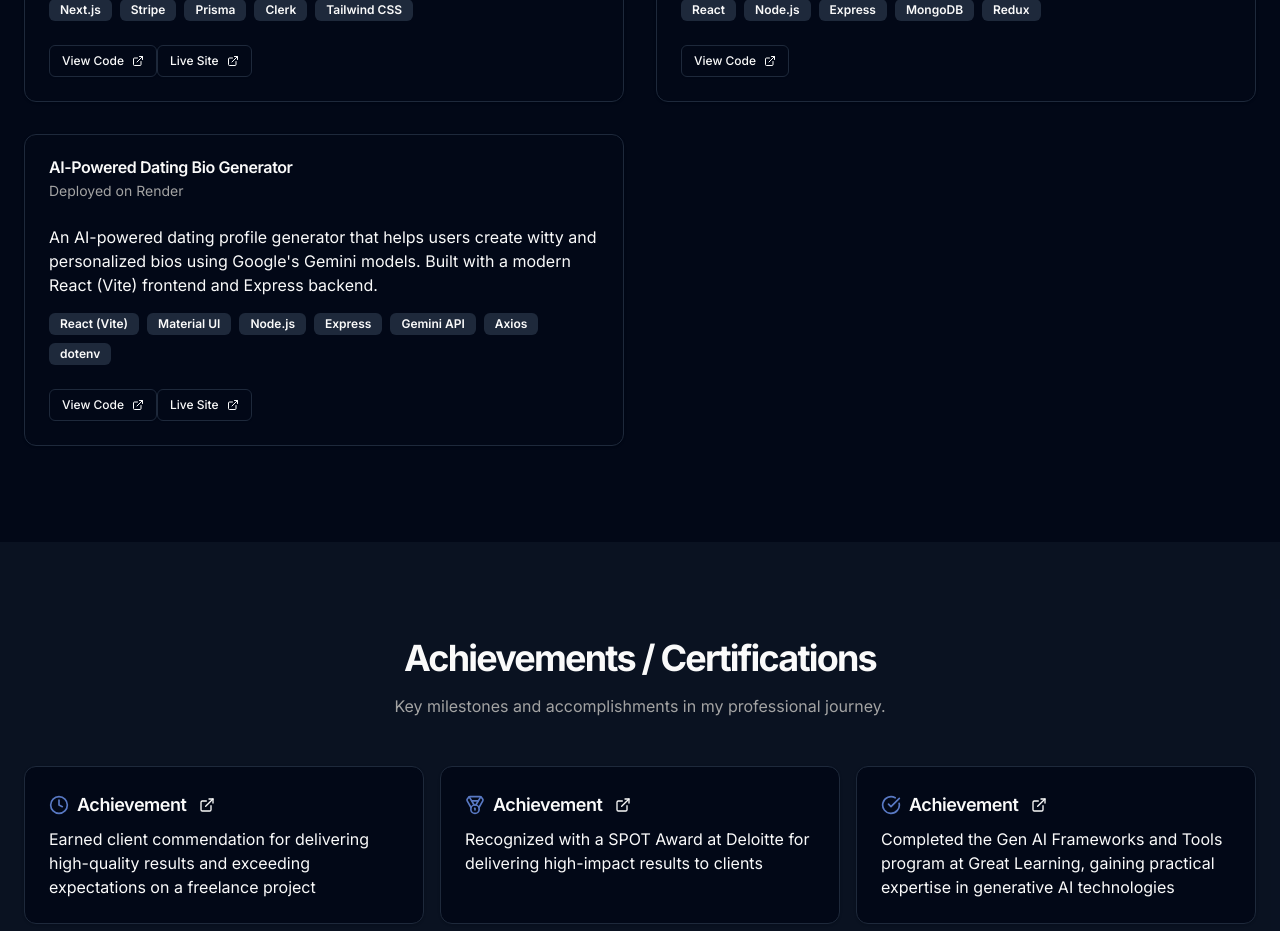
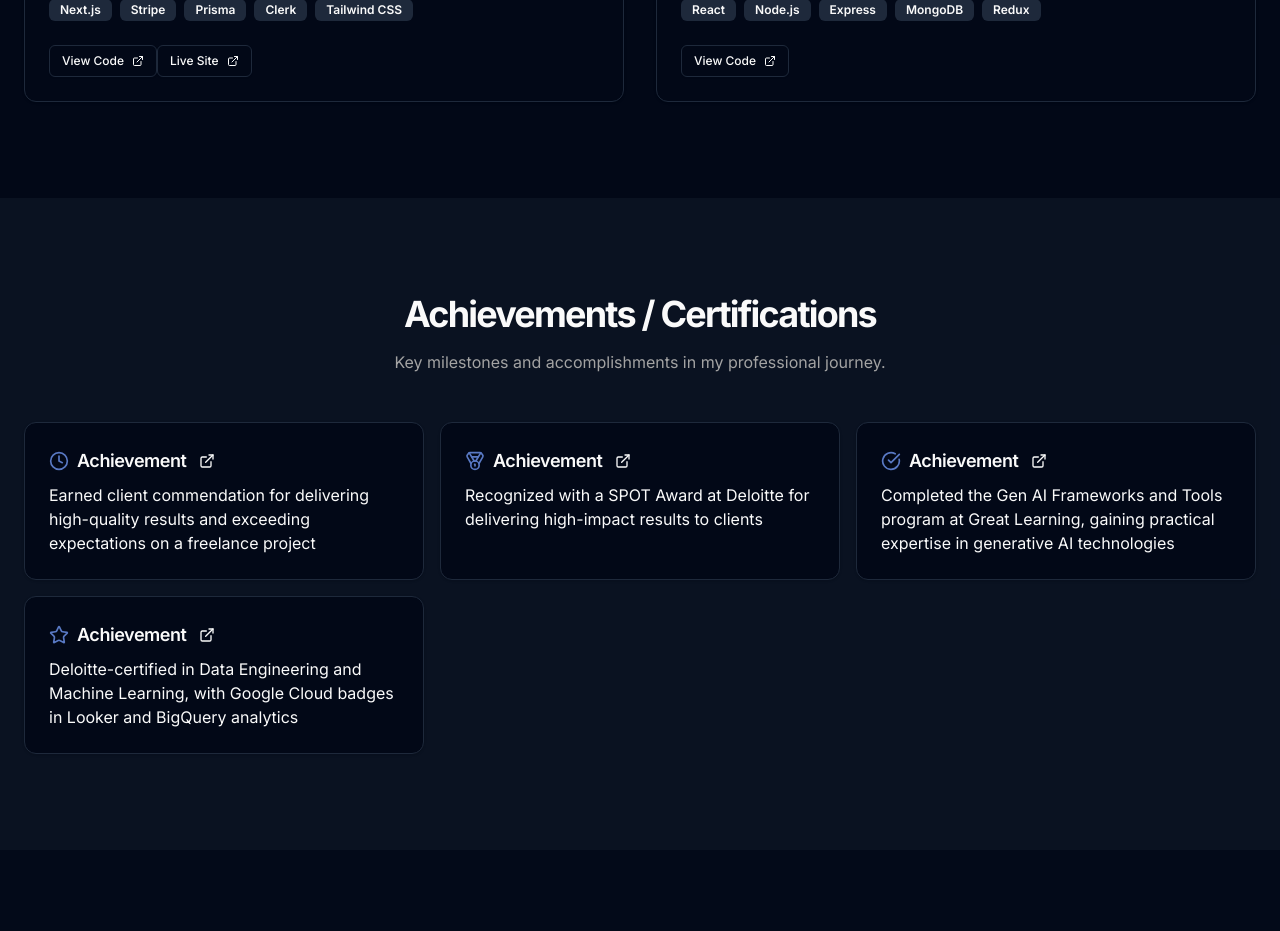
Before and after one commit to Ganesh-Kumar-Alamuri/Portfolio, a React (Vite) app: page / in a window 1280 px wide. Shown: the part 1180-2111 px from the top of the page. Built offline with nearby package versions, Linux system fonts and the light colour scheme.

Commit message:
Chnages 31/5

```diff
--- a/src/components/sections/projects-section.tsx
+++ b/src/components/sections/projects-section.tsx
@@ -42,24 +42,24 @@ const projects: Project[] = [
       liveLink: "",
       deployment: "Render",
    },
-   {
-      id: 3,
-      title: "AI-Powered Dating Bio Generator",
-      description:
-         "An AI-powered dating profile generator that helps users create witty and personalized bios using Google's Gemini models. Built with a modern React (Vite) frontend and Express backend.",
-      techStack: [
-         "React (Vite)",
-         "Material UI",
-         "Node.js",
-         "Express",
-         "Gemini API",
-         "Axios",
-         "dotenv",
-      ],
-      link: "https://github.com/Ganesh-Kumar-Alamuri/DatingSite",
-      liveLink: "https://dinder-app-gjpv.onrender.com",
-      deployment: "Render",
-   },
+   // {
+   //    id: 3,
+   //    title: "AI-Powered Dating Bio Generator",
+   //    description:
+   //       "An AI-powered dating profile generator that helps users create witty and personalized bios using Google's Gemini models. Built with a modern React (Vite) frontend and Express backend.",
+   //    techStack: [
+   //       "React (Vite)",
+   //       "Material UI",
+   //       "Node.js",
+   //       "Express",
+   //       "Gemini API",
+   //       "Axios",
+   //       "dotenv",
+   //    ],
+   //    link: "https://github.com/Ganesh-Kumar-Alamuri/DatingSite",
+   //    liveLink: "https://dinder-app-gjpv.onrender.com",
+   //    deployment: "Render",
+   // },
 ];
 
 const ProjectsSection = () => {
```
